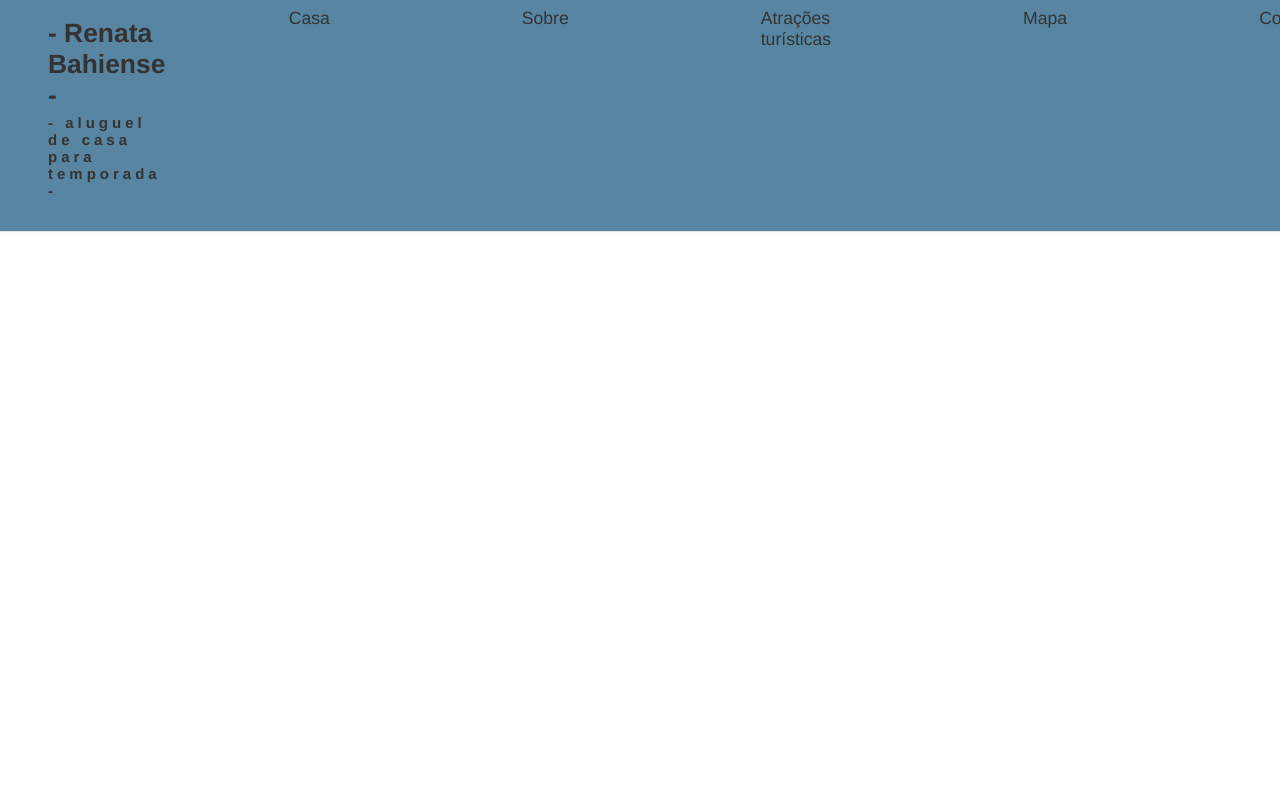
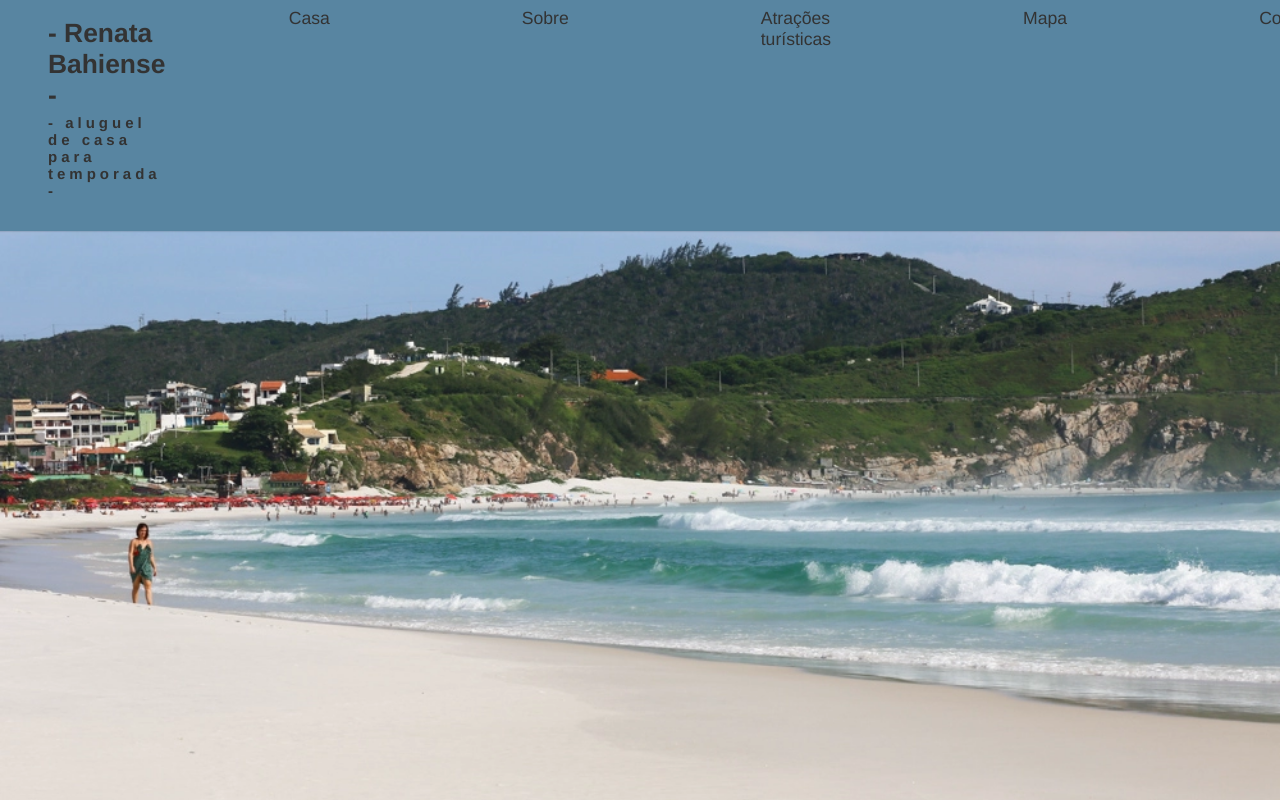
Before and after one commit to MahAzevedo/praia, a React (Vite) app: page / in a window 1280 px wide. Shown: the top 800 px of the page. Built offline with nearby package versions, Linux system fonts and the light colour scheme.

Commit message:
modified:   src/Components/Home.jsx

```diff
--- a/src/Components/Home.jsx
+++ b/src/Components/Home.jsx
@@ -1,10 +1,11 @@
 import React from 'react';
 import styles from './Home.module.css';
-
+import Banner from './Banner';
 
 const Home = () => {
   return (
     <section className={styles.home}>
+      <Banner />
       <div className={styles.feedPhotos}>
         <h1></h1>
         <p></p>
```
